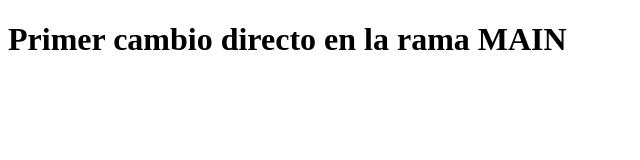
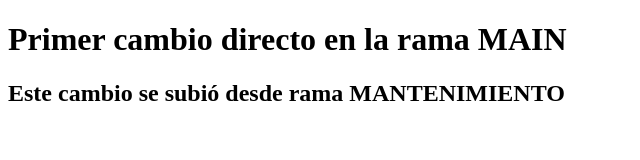
Before and after one commit to brian291198/Git_Ejemplo, a plain HTML site: page index.html in a window 1280 px wide. Shown: the whole page, without its empty margins (0-640 px from the left). Drawn offline with Linux system fonts and the light colour scheme.

Commit message:
primer commit en rama mantenimiento

```diff
--- a/index.html
+++ b/index.html
@@ -8,6 +8,7 @@
 <body>
 
     <h1>Primer cambio directo en la rama MAIN</h1>
+    <h2>Este cambio se subió desde rama MANTENIMIENTO</h2>
 
 
 </body>
```
